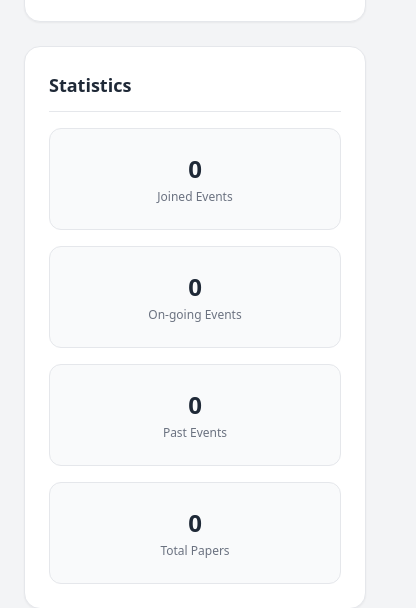
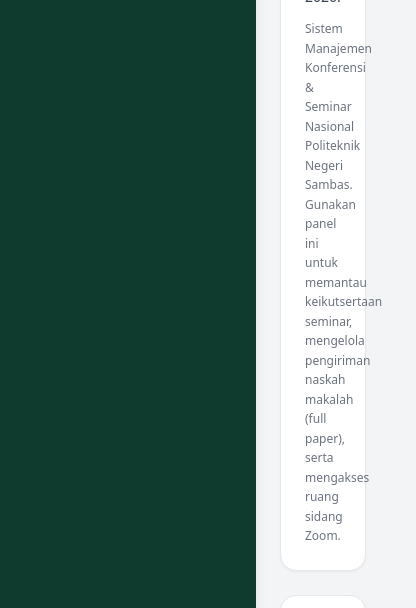
Before and after one commit to pakngah1222-design/sehati-abdimas, a plain HTML site: page dashboard.html in a window 390 px wide. Shown: the part 319-927 px from the top of the page, 416 px wide, since content can reach past the window. Drawn offline with nearby package versions, Linux system fonts and the light colour scheme.

Commit message:
Add files via upload

```diff
--- a/dashboard.html
+++ b/dashboard.html
@@ -21,7 +21,7 @@
 <body class="bg-gray-100 font-sans min-h-screen flex">
 
     <!-- SIDEBAR KIRI -->
-    <aside class="w-64 bg-brand-dark text-white flex flex-col justify-between hidden md:flex min-h-screen shadow-lg shrink-0">
+    <aside class="w-64 bg-brand-dark text-white flex flex-col justify-between md:flex min-h-screen shadow-lg shrink-0">
         <div>
             <div class="p-6 text-2xl font-black tracking-wider border-b border-brand-primary">
                 Sehati <span class="text-brand-accent">Abdimas</span>
```
